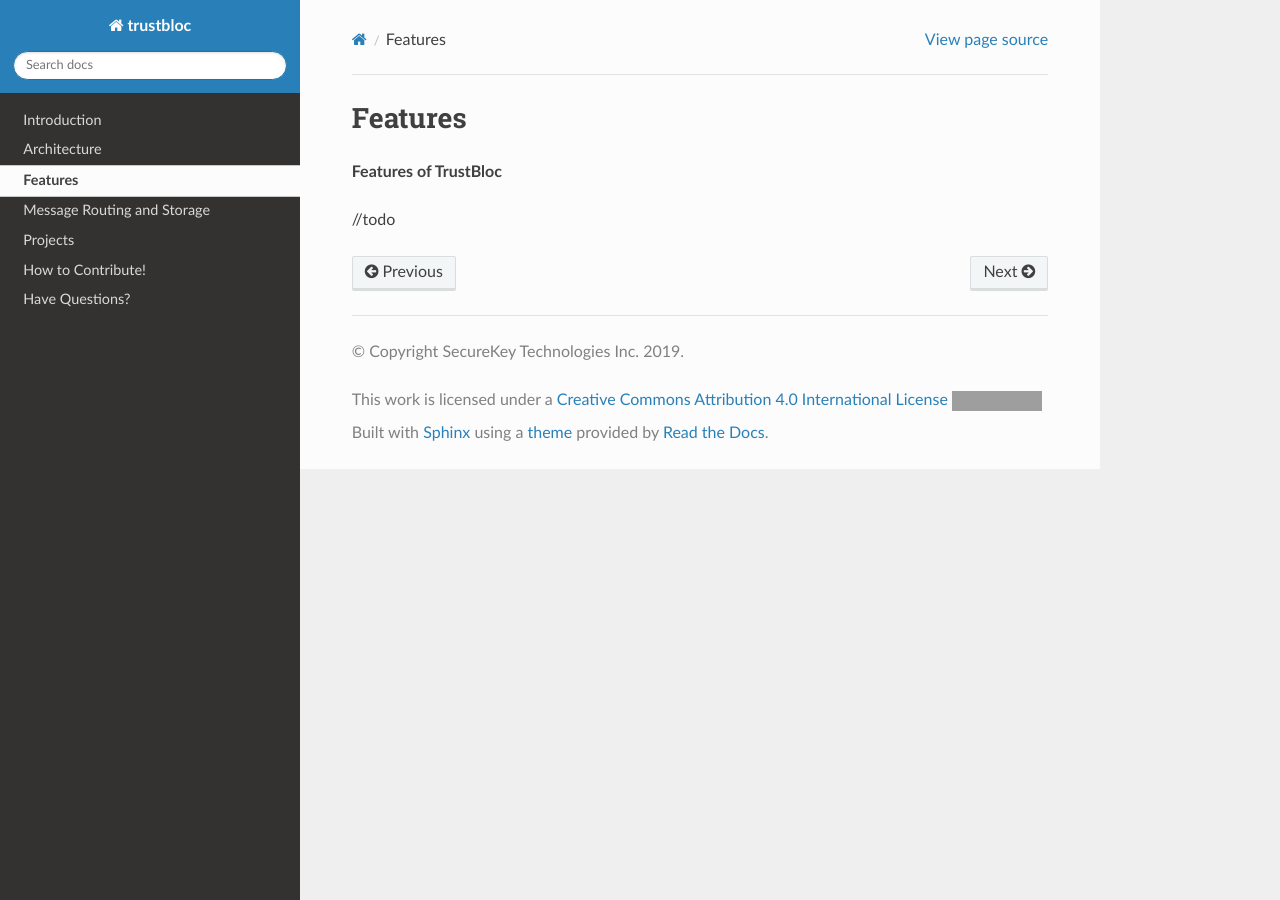
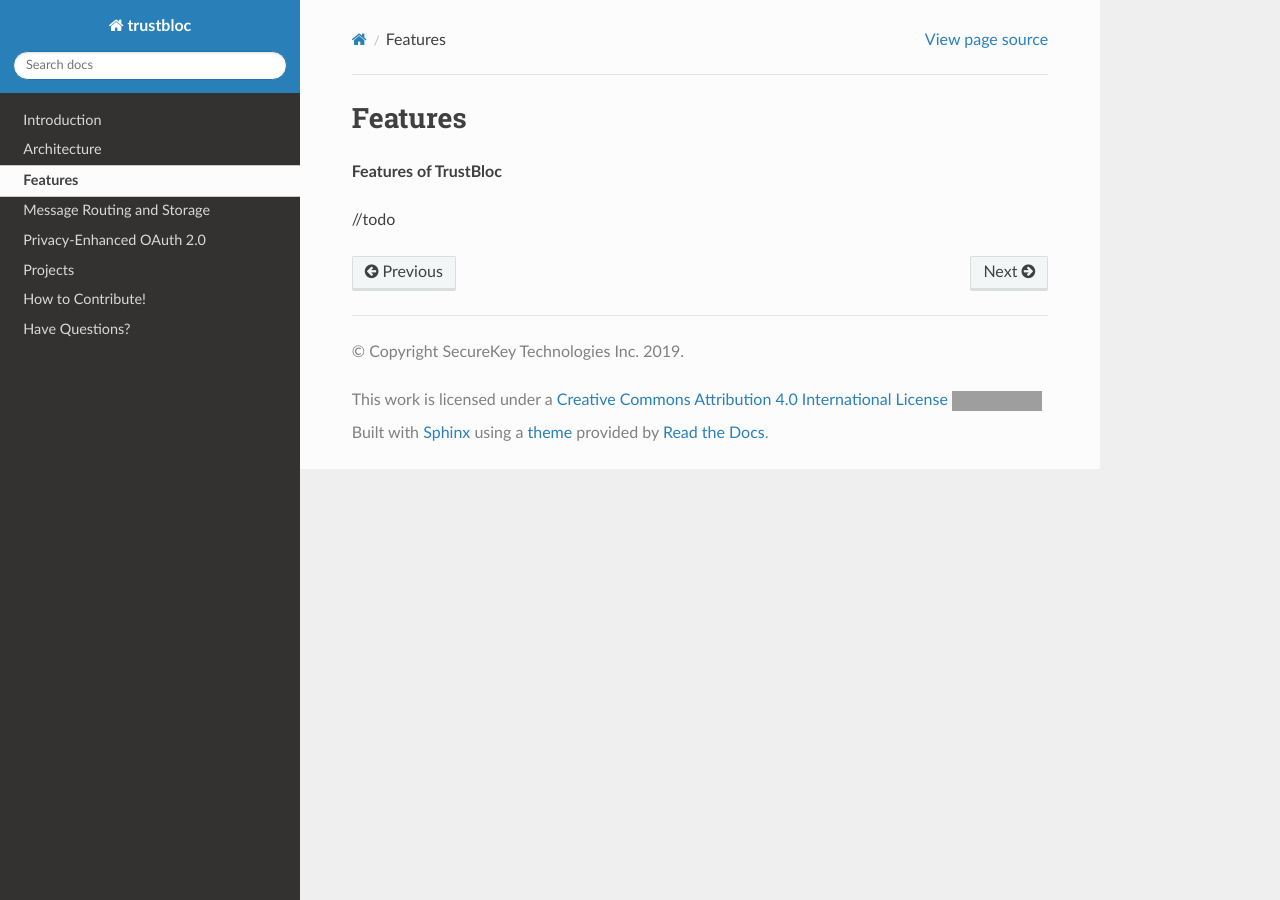
Before and after one commit to trustbloc/docs, a Sphinx documentation site: the page built from docs/source/features.rst, in a window 1280 px wide. Built offline with Sphinx 7.4.7 and the Read the Docs theme 2.0.0, drawn with Linux system fonts in a browser that asks for light colours; some of the changed lines change nothing that is shown; grey boxes are pictures that could not be loaded.

Commit message:
docs: Outline for privacy-enabled OAuth 2.0
Signed-off-by: George Aristy <george.aristy@securekey.com>

```diff
--- a/docs/source/index.rst
+++ b/docs/source/index.rst
@@ -12,6 +12,7 @@
    architecture
    features
    agents/msg-routing-storage
+   oauth2_priv
    projects
    contribution
    questions
--- /dev/null
+++ b/docs/source/oauth2_priv.rst
@@ -0,0 +1,126 @@
+Privacy-Enhanced OAuth 2.0
+==========================
+
+**Status:** DRAFT
+
+.. contents:: Table of Contents
+    :local:
+    :backlinks: top
+
+Contributors
+------------
+
+* George Aristy (SecureKey Techologies)
+
+Introduction
+------------
+
+Purpose of this document
+^^^^^^^^^^^^^^^^^^^^^^^^
+
+This document describes a reference implementation of OAuth 2.0 with
+unregistered clients communicating and authenticating securely over the
+backchannel with decentralized identifiers and verifiable credentials.
+
+Motivation
+^^^^^^^^^^
+
+There is a desire to leverage existing OAuth 2.0 infrastructure to build a
+privacy-enhanced data sharing solution.
+
+Finalized in 2012, OAuth 2.0 ([RFC6749]_), is an established authorization
+framework well suited to give a piece of software access to protected
+resources with the owner's consent. It was not, however, designed with the
+principles of Privacy by Design ([PRIV-DESIGN]_) in mind.
+
+First published in 2009, the principles of privacy by design became widely
+known after the GDPR adopted them ([GDPR-PRIV]_) and began enforcement in
+2018. We seek to address two key principles of privacy by design that OAuth
+2.0 does not:
+
+**Protect the user's privacy by keeping the solution User-Centric**
+
+* Use the authorization grant mechanism of OAuth 2.0 to keep the user in the
+  locus of control.
+* Use decentralized identifiers (DIDs) ([DID-CORE]_) so the user (and the other
+  actors) can avoid undesired correlation.
+
+**Protect the user's privacy with end-to-end security**
+
+* Use end-to-end authenticated encryption of the messages and data while in
+  transit.
+
+Objectives
+^^^^^^^^^^
+
+#. Allow a client to request the user for access to resources hosted on a resource server.
+#. Conceal the client's location from the resource server's location (and vice versa).
+#. Allow the user to grant the client access to the resources.
+#. Allow the user to revoke access to the client.
+#. Allow the user to indicate the location of these resources to the client.
+#. Minimize exposure of the client's identity from the resource server (and vice versa).
+#. Ensure confidentiality in communications through the frontchannel.
+#. Ensure confidentiality in communications through the backchannel.
+
+Constraints
+^^^^^^^^^^^
+
+#. Use OAuth 2.0 (authorization code grant type).
+#. No modification of OAuth components in client nor resource server domains.
+#. Use decentralized identifiers.
+
+System Overview
+---------------
+
+.. figure:: images/oauth_didcomm_highlevel.png
+    :figclass: align-right
+
+    System Overview
+
+    - Green arrows indicate frontchannel communication.
+    - Blue arrows indicate backchannel communication over a secure transport.
+    - Black arrows indicate backchannel communication in their normal (HTTP) form.
+
+The figure above shows the main components of the system. It depicts a normal
+OAuth 2 setup with the client, resource owner, authorization server and
+resource server roles but adds two new components:
+
+**Broker:**
+
+OAuth 2.0 requires clients to be registered at the authorization server
+[#f1]_ before sending the authorization request. Our objectives preclude
+this, therefore the user requires a "broker" component that will relay the
+authorization request appropriately and to the right location.
+
+**Adapter:**
+
+The adapters pack and unpack normal authorization requests, token
+exchange/refresh requests, and requests to the resources to and from HTTP
+transport and secure, end-to-end encrypted channels between the user, client,
+and server domains. They also isolate the OAuth 2 components in the client
+and server domains from the complexity of the network.
+
+.. rubric:: Footnotes
+
+.. [#f1] As per section 2.4 of [RFC6749]_ , unregistered clients are out of scope but not precluded by the OAuth2 specification. However, it is difficult to reconcile this in a meaningful way with the fact that authorization servers assign the `client_id` to clients (section 2.2) to ensure their uniqueness so as to avoid impersonation attacks (see section 4.13 of [O2-BCP]_ ).
+
+
+References
+----------
+
+Normative References
+^^^^^^^^^^^^^^^^^^^^
+
+.. [RFC6749] D. Hardt (Microsoft), `"IETF RFC6749 - The OAuth 2.0 Authorization Framework" <https://tools.ietf.org/html/rfc6749>`_,
+          October 2012
+
+.. [O2-BCP] T. Lodderstedt (yes.com), J. Bradley (Yubico), A. Labunets (Facebook), D. Fett (yes.com), `"OAuth 2.0 Security Best Current Practice" <https://tools.ietf.org/html/draft-ietf-oauth-security-topics-13>`_, version 13.
+
+.. [DID-CORE] Drummond Reed (Evernym), Manu Sporny (Digital Bazaar), Markus Sabadello (Danube Tech), Dave Longley (Digital Bazaar), Christopher Allen (Blockchain Commons), Ryan Grant, `"Decentralized Identifiers (DIDs) v1.0" <https://w3c.github.io/did-core/>`_,  W3C Working Draft 10 December 2019
+
+Informative References
+^^^^^^^^^^^^^^^^^^^^^^
+
+.. [PRIV-DESIGN] Ann Cavoukian (Information & Privacy Commissioner of Ontario, Canada), `"Privacy by Design - The 7 Foundational Principles" <https://www.ipc.on.ca/wp-content/uploads/Resources/7foundationalprinciples.pdf>`_, Retrieved December 10 2019
+
+.. [GDPR-PRIV] European Data Protection Supervisor, `"Preliminary Opinion on privacy by design" <https://edps.europa.eu/sites/edp/files/publication/18-05-31_preliminary_opinion_on_privacy_by_design_en_0.pdf>"`_, May 31 2018
```
Also changed, not shown: docs/source/images/oauth_didcomm_highlevel.png (added), 1 other file.
